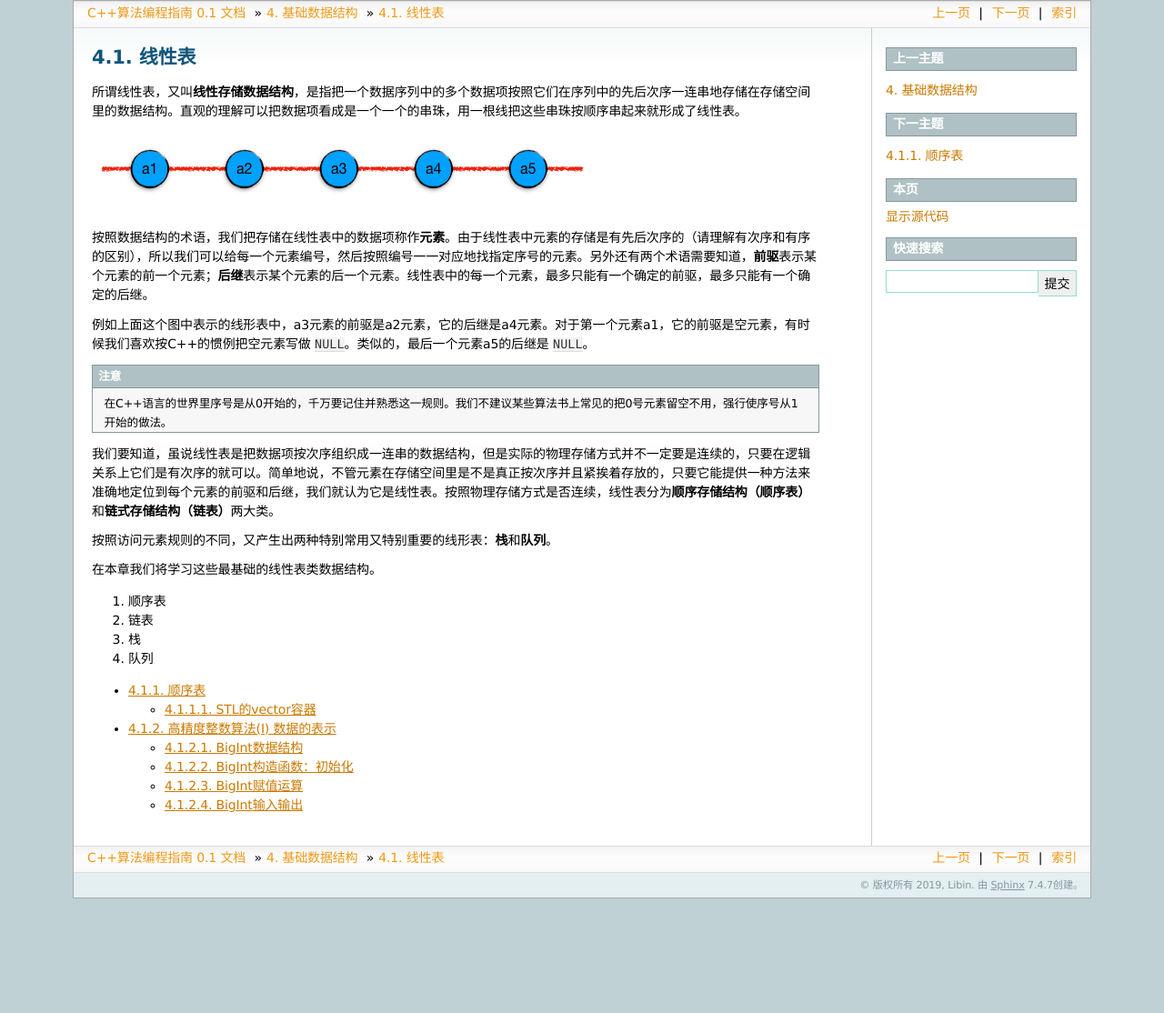
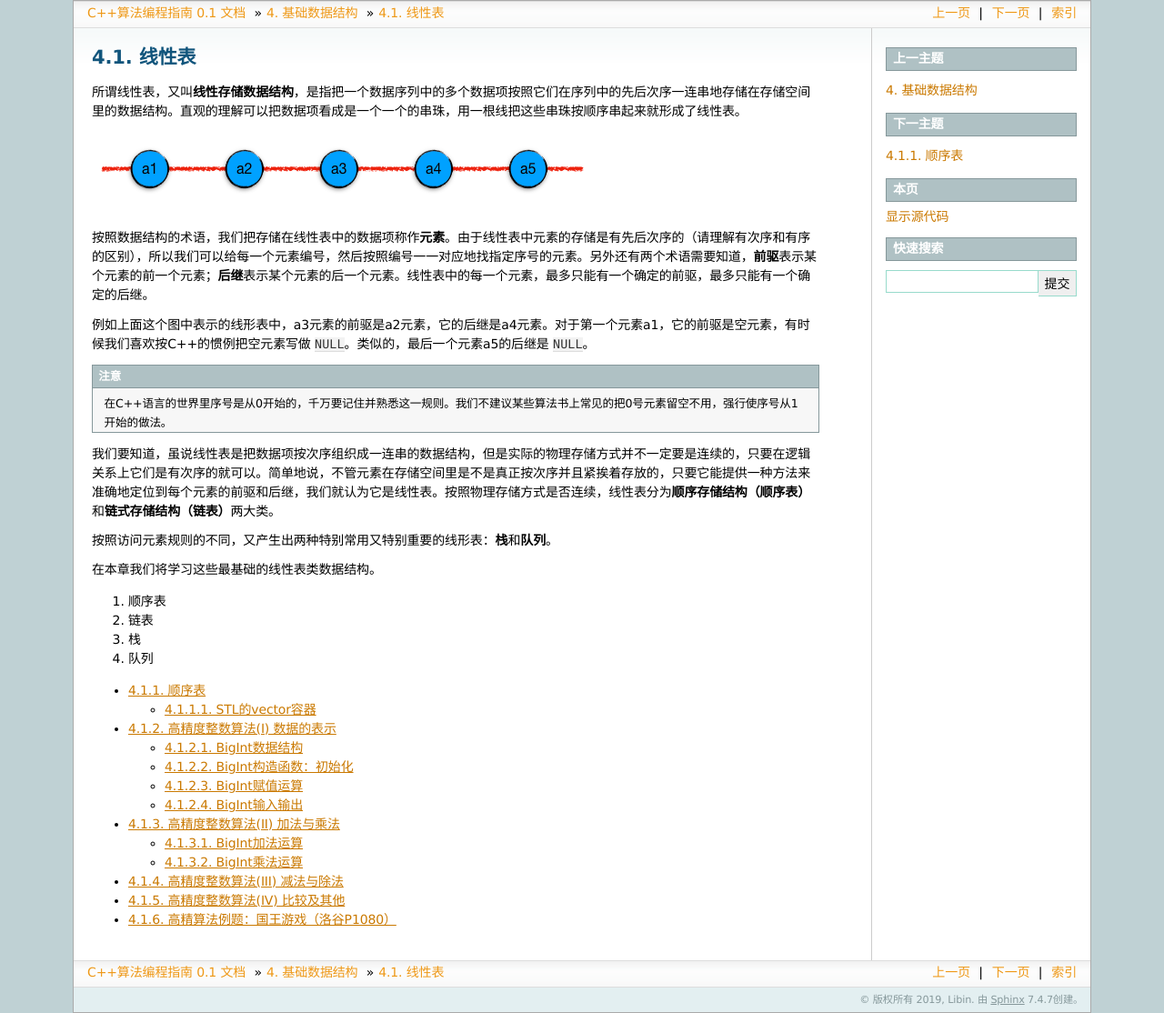
Before and after one commit to majorli/algo_guide, a Sphinx documentation site: the page built from source/ch03/310_linear_list.rst, in a window 1280 px wide. Shown: the whole page at 91% size. Built offline with Sphinx 7.4.7, drawn with Linux system fonts in a browser that asks for light colours; before the commit the page ends 988 px from its top, so only the background shows below that.

Commit message:
20191225_1642

```diff
--- a/source/ch03/310_linear_list.rst
+++ b/source/ch03/310_linear_list.rst
@@ -33,3 +33,7 @@
 
    sec01/311_sequence_list
    sec01/312_big_int_1
+   sec01/313_big_int_2
+   sec01/314_big_int_3
+   sec01/315_big_int_4
+   sec01/316_big_int_5
--- /dev/null
+++ b/source/ch03/sec01/314_big_int_3.rst
@@ -0,0 +1,4 @@
+高精度整数算法(III) 减法与除法
+++++++++++++++++++++++++++++++++++++++++++
+
+（待续）
--- /dev/null
+++ b/source/ch03/sec01/315_big_int_4.rst
@@ -0,0 +1,4 @@
+高精度整数算法(IV) 比较及其他
+++++++++++++++++++++++++++++++++++++++++++
+
+（待续）
--- /dev/null
+++ b/source/ch03/sec01/316_big_int_5.rst
@@ -0,0 +1,6 @@
+.. index:: 【国王游戏】, 〖洛谷P1080〗
+
+高精算法例题：国王游戏（洛谷P1080）
+++++++++++++++++++++++++++++++++++++++++++
+
+（待续）
```
Also changed, not shown: source/ch03/sec01/312_big_int_1.rst (+78 -2 lines), source/ch03/sec01/313_big_int_2.rst (added, +32 -0 lines).
